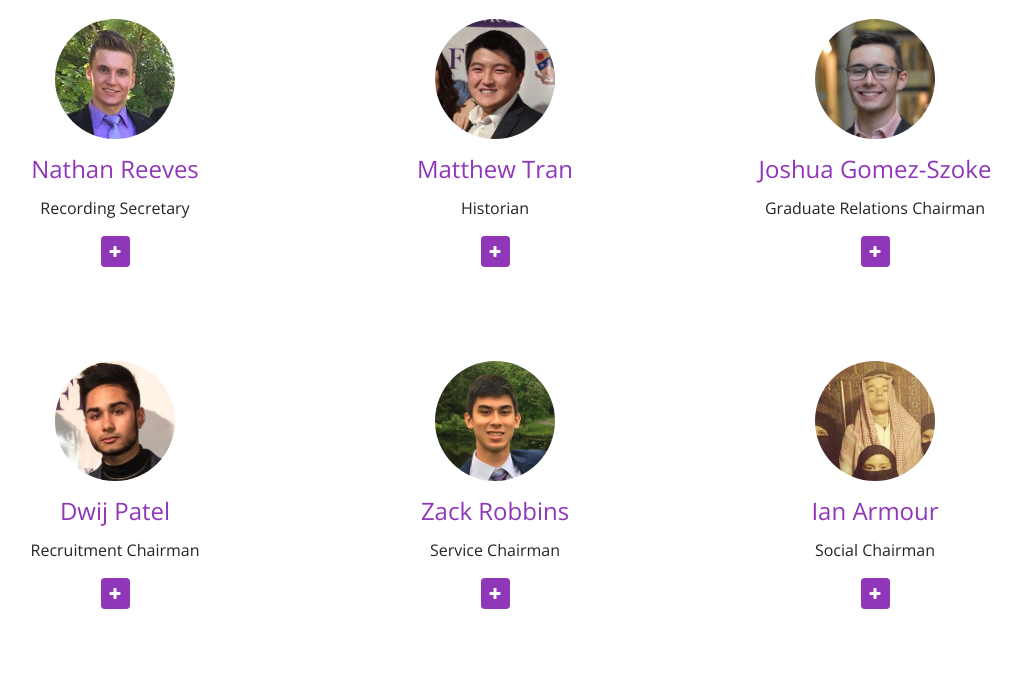
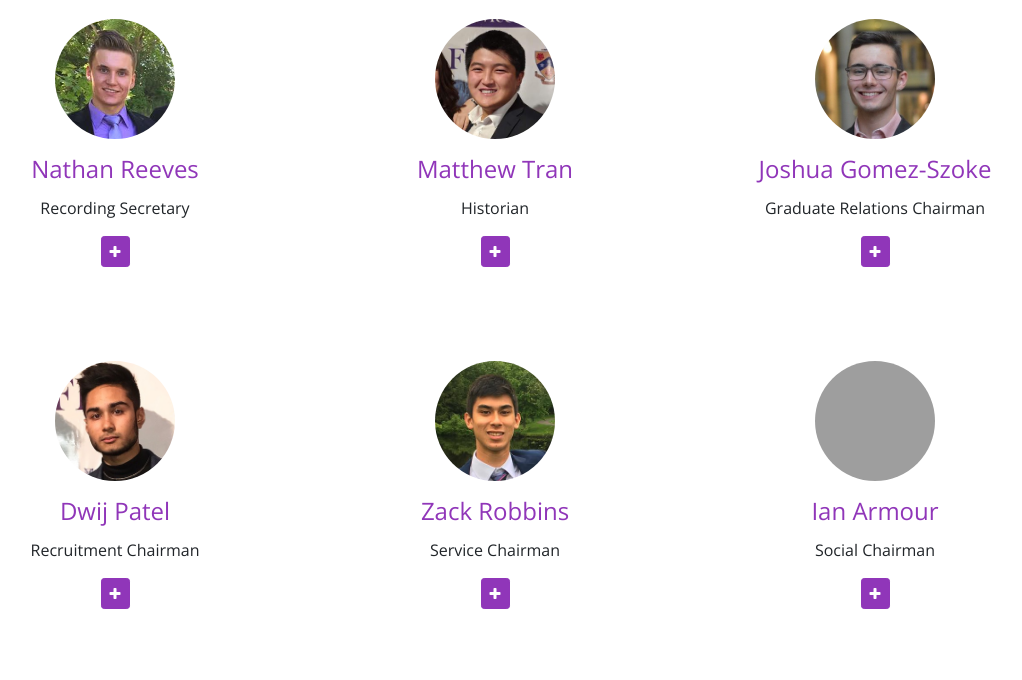
Before and after one commit to zelenove/FIJI-Django, a Django app: page /brothers/ in a window 1280 px wide. Shown: the part 728-1408 px from the top of the page, without its empty margins (145-1167 px from the left). Run offline with Django 3.2, Linux system fonts and the light colour scheme; some libraries are stand-ins or nearby versions; grey boxes are pictures that could not be loaded.

Commit message:
Removed Ian's horrible picture

```diff
--- a/pages/templates/brothers.html
+++ b/pages/templates/brothers.html
@@ -336,7 +336,7 @@
                         <div class="frontside">
                             <div class="card">
                                 <div class="card-body text-center">
-                                    <p><img class=" img-fluid" src="{% static 'brothers/ian.jpg'%}" alt="card image"></p>
+                                    <p><img class=" img-fluid" src="{% static 'brothers/jolyian.jpg'%}" alt="Ian"></p>
                                     <h4 class="card-title">Ian Armour</h4>
                                     <p class="card-text">Social Chairman</p>
                                     <a href="#" class="btn btn-primary btn-sm"><i class="fa fa-plus"></i></a>
```
